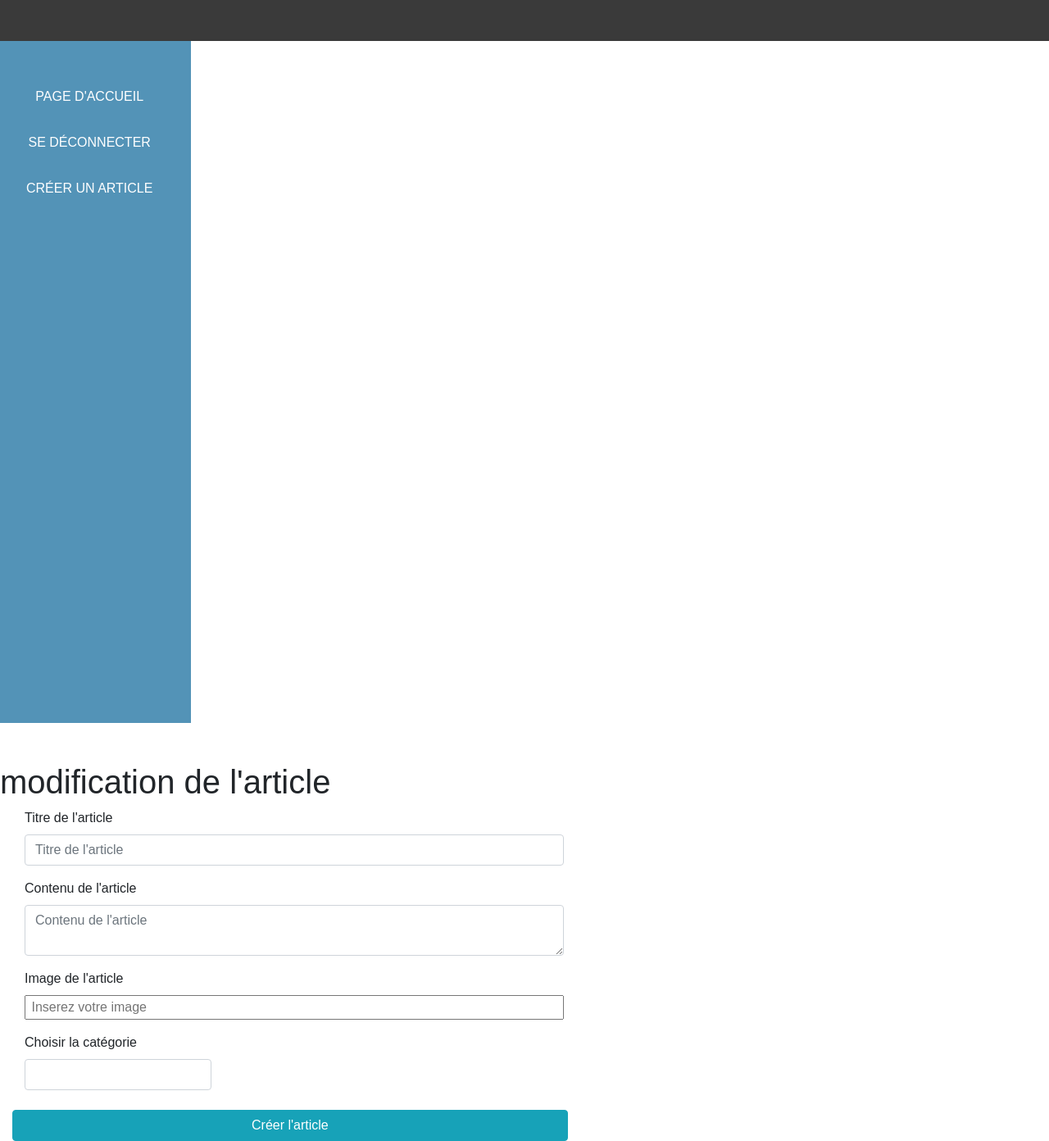
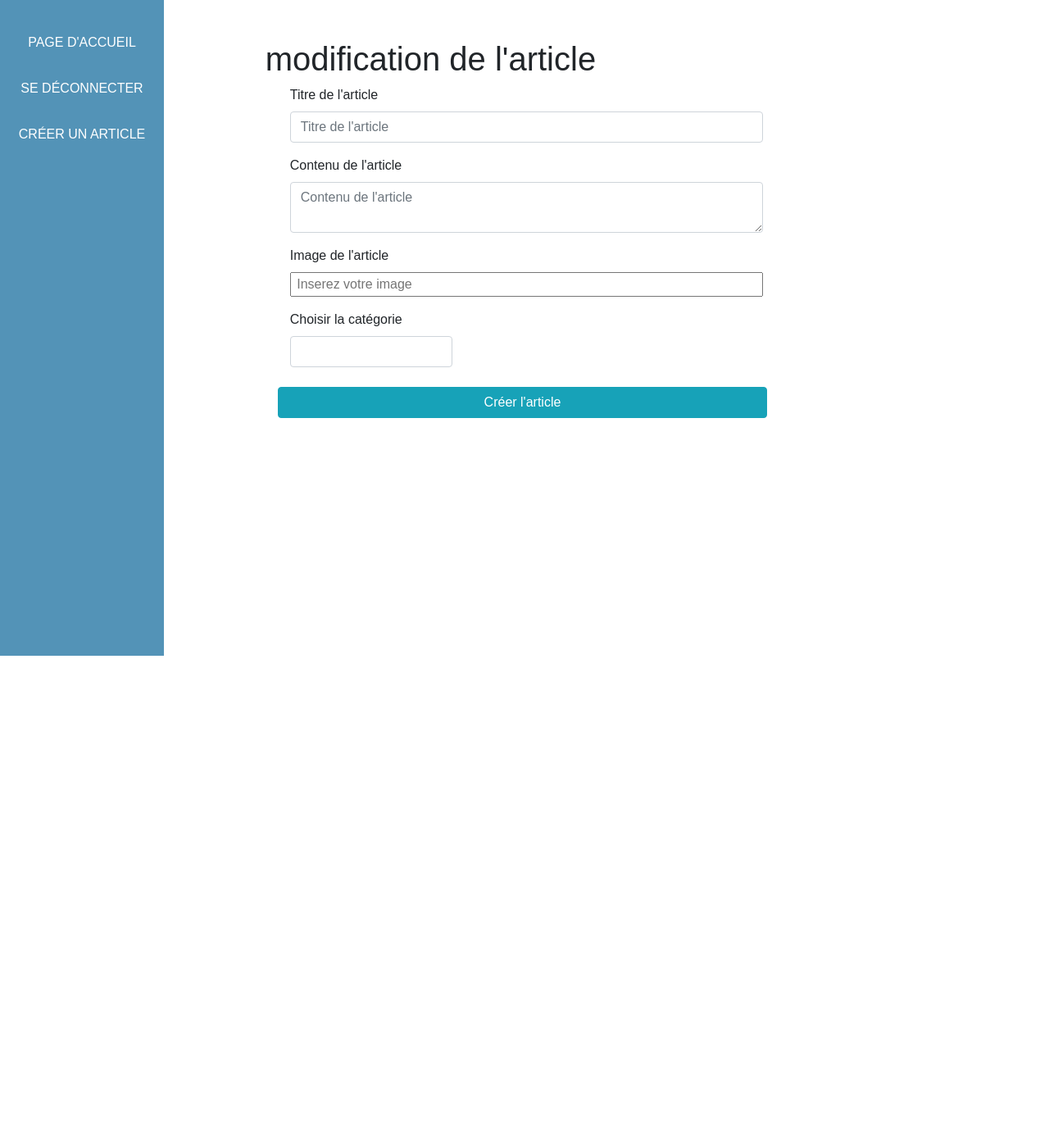
Before and after one commit to geoffrey112/Site-sur-le-spectacle, a Symfony app: template templates/dashboard/update_article.html.twig in a window 1280 px wide. Shown: the whole page at 82% size. After the commit the page ends 800 px from the top, so only its background shows below. Run offline with Twig, Linux system fonts and the light colour scheme; the template is opened without the code that fills it: most values are stand-ins (such as "Sample title", 1, 10 or a date in 2020); form fields are guessed from the names that the template uses; some libraries are stand-ins or nearby versions.

Commit message:
modif dashboard

```diff
--- a/public/styles/dashboard_general.css
+++ b/public/styles/dashboard_general.css
@@ -19,11 +19,6 @@ a:hover{
     min-height: 100vh;
 }
 
-.top-bar{
-    background-color: #3a3a3a;
-    height: 50px;
-}
-
 #imageModifier {
     width: 35px;
     height: 35px;
@@ -32,3 +27,47 @@ a:hover{
     width: 35px;
     height: 35px;
 }
+
+.sideBar{
+    width:200px;
+}
+
+.navBar{
+    background-color: #5393b7;
+    height:100px;
+}
+
+
+nav a:hover{
+    text-decoration: none;
+}
+
+.test{
+    margin-top:32px;
+}
+
+
+@media (max-width: 768px){
+
+    .sideBar{
+        display:none;
+    }
+
+    .contenuArticle{
+        padding-right:0px;
+    }
+
+}
+
+@media (min-width: 768px){
+
+    .contenuArticle{
+        padding-left:0;
+        margin-left:-30px;
+    }
+
+    .navBar{
+        display:none;
+    }
+
+}
--- a/public/styles/login.style.css
+++ b/public/styles/login.style.css
@@ -15,5 +15,5 @@ h2{
     border: 2px solid #63B2CF;
     border-radius: 10px 10px 10px 10px;
     text-align:center;
-    height:300px;
+    height:350px;
 }
--- /dev/null
+++ b/templates/dashboard/component/navbar-admin.html.twig
@@ -0,0 +1,15 @@
+<nav class="upc navBar">
+    <div class="container-fluid">
+        <div class="row text-center text-nowrap">
+            <div class="col-4 test">
+                <a href="{{ path('home')}}">Page d'accueil</a>
+            </div>
+            <div class="col-4 test">
+                <a href="{{ path('logout')}}">Se déconnecter</a>
+            </div>
+            <div class="col-4 test">
+                <a href="{{ asset("./dashboard/create_article")}}">Créer un article</a>
+            </div>
+        </div>
+    </div>
+</nav>
--- a/templates/dashboard/component/sidebar-admin.html.twig
+++ b/templates/dashboard/component/sidebar-admin.html.twig
@@ -1,11 +1,7 @@
-<nav class="nav flex-column p-3 upc sticky-top">
-    <div class="sidebar-admin">
-        <div class="container text-center">
-            <nav class="nav flex-column p-3 upc sticky-top">
-                <a href="{{ path('home') }}" class="mb-2 mt-4" >Page d'accueil</a>
-                <a href="{{ path('logout') }}" class="mb-2 mt-4">Se déconnecter</a>
-                <a href="{{ asset("./dashboard/create_article") }}" class="mb-2 mt-4">Créer un article</a>
-            </nav>
-        </div>
-    </div>
-</nav>
+<div class="sideBar">
+    <nav class="nav flex-column p-3 upc text-center">
+        <a href="{{ path('home') }}" class="mb-2 mt-4" >Page d'accueil</a>
+        <a href="{{ path('logout') }}" class="mb-2 mt-4">Se déconnecter</a>
+        <a href="{{ asset("./dashboard/create_article") }}" class="mb-2 mt-4">Créer un article</a>
+    </nav>
+</div>
--- a/templates/dashboard/dashboard_base.html.twig
+++ b/templates/dashboard/dashboard_base.html.twig
@@ -1,34 +1,35 @@
-<!doctype html>
-<html lang="en">
+<!DOCTYPE html>
+<html>
     <head>
         <meta charset="UTF-8">
-    <meta name="viewport"
-          content="width=device-width, user-scalable=no, initial-scale=1.0, maximum-scale=1.0, minimum-scale=1.0">
         <meta http-equiv="X-UA-Compatible" content="ie=edge">
+        <meta name="viewport" content="width=device-width, initial-scale=1, maximum-scale=1, user-scalable=no">
         <link rel="stylesheet" href="https://stackpath.bootstrapcdn.com/bootstrap/4.4.1/css/bootstrap.min.css" integrity="sha384-Vkoo8x4CGsO3+Hhxv8T/Q5PaXtkKtu6ug5TOeNV6gBiFeWPGFN9MuhOf23Q9Ifjh" crossorigin="anonymous">
-    <link rel="stylesheet" href="{{ asset ("styles/sidebar-admin.css")}}">
         <link rel="stylesheet" href="{{ asset ("styles/dashboard_general.css")}}">
-    <link rel="stylesheet" href="{{ asset ("styles/dashboard_table_image.scss")}}">
-    {#<link rel="stylesheet" href="{{ asset('stylesheet/dashboard_style/dashboard_general.css')}}">#}
+        {# <link rel="stylesheet" href="{{ asset ("styles/dashboard_table_image.scss")}}"> #}
         {% block styles %}{% endblock %}
-    <title>Site_sur_le_spectacle</title>
-
+        <title>Mon panel</title>
     </head>
     <body>
 
-<div class="top-bar"></div>
+        {% include "dashboard/component/navbar-admin.html.twig" %}
 
+        <div class="container-fluid pl-0">
             <div class="row">
-    <div {#class="col-sm-2 col-md-2 col-lg-2"#}>
+                <div class="col-xl-3 col-lg-3 col-md-4">
                     {% include "dashboard/component/sidebar-admin.html.twig" %}
                 </div>
 
-    <div class="col-sm-10 col-md-10 col-lg-10 mt-5">
+                <div class="col-xl-9 col-lg-9 col-md-8 col-12 mt-5">
                     {% block body %}{% endblock %}
                 </div>
             </div>
+        </div>
 
+
+        <script src="https://code.jquery.com/jquery-3.4.1.slim.min.js" integrity="sha384-J6qa4849blE2+poT4WnyKhv5vZF5SrPo0iEjwBvKU7imGFAV0wwj1yYfoRSJoZ+n" crossorigin="anonymous"></script>
+        <script src="https://cdn.jsdelivr.net/npm/popper.js@1.16.0/dist/umd/popper.min.js" integrity="sha384-Q6E9RHvbIyZFJoft+2mJbHaEWldlvI9IOYy5n3zV9zzTtmI3UksdQRVvoxMfooAo" crossorigin="anonymous"></script>
+        <script src="https://stackpath.bootstrapcdn.com/bootstrap/4.4.1/js/bootstrap.min.js" integrity="sha384-wfSDF2E50Y2D1uUdj0O3uMBJnjuUD4Ih7YwaYd1iqfktj0Uod8GCExl3Og8ifwB6" crossorigin="anonymous"></script>
         {% block javascripts %}{% endblock %}
     </body>
-
 </html>
--- a/templates/home.html.twig
+++ b/templates/home.html.twig
@@ -49,7 +49,7 @@
 		</div>
 	</div>
 
-	   {% include "components/ResponsiveNav.html.twig" %}
+	{% include "components/ResponsiveNav.html.twig" %}
 
     {# SIDEBAR + PRESENTATION #}
     <div class="container-fluid">
```
Also changed, not shown: public/styles/sidebar-admin.css (deleted, +0 -15 lines), templates/dashboard/dashboard_home.html.twig (+8 -7 lines), templates/pages/bande_dessinee.html.twig (+14 -14 lines). Lines whose indentation alone changed are shown as unchanged.
